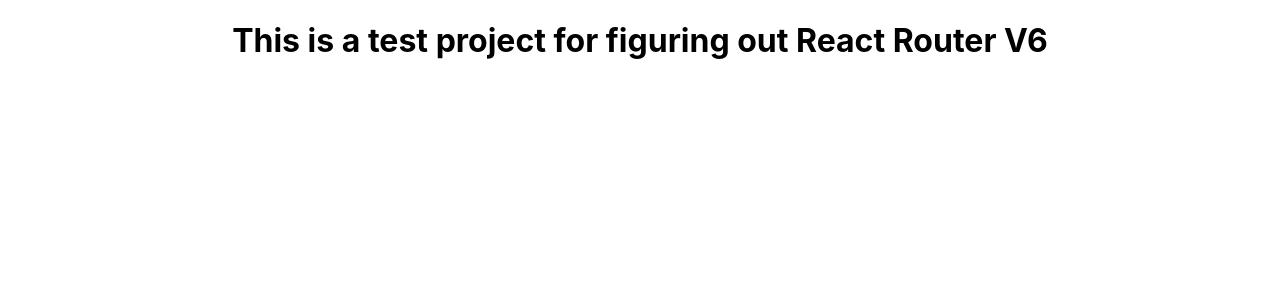
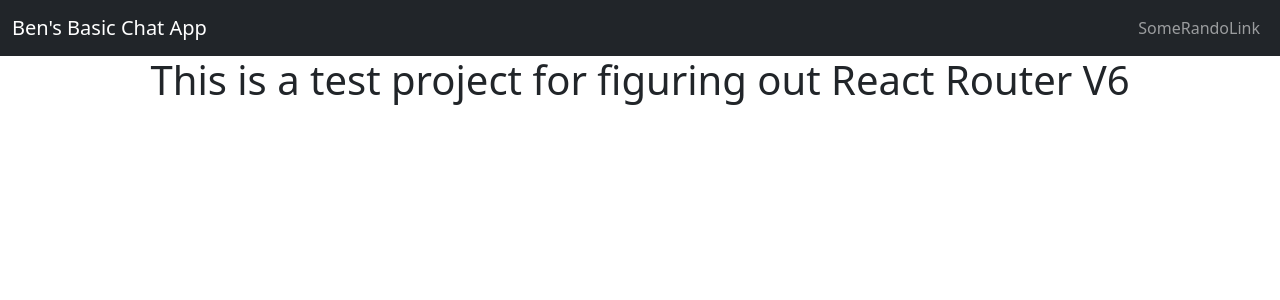
Before and after one commit to bendecruz745/TestingReactRouterDomV6, a React (Create React App) app: page / in a window 1280 px wide. Shown: the top 300 px of the page. Built offline with nearby package versions, Linux system fonts and the light colour scheme.

Commit message:
added navbar

```diff
--- a/src/App.js
+++ b/src/App.js
@@ -1,9 +1,12 @@
-import logo from "./logo.svg";
+import "bootstrap/dist/css/bootstrap.min.css";
+import "bootstrap/dist/js/bootstrap.min.js";
 import "./App.css";
+import NavBar from "./components/NavBar";
 
 function App() {
   return (
     <div className="App">
+      <NavBar />
       <h1>This is a test project for figuring out React Router V6</h1>
     </div>
   );
--- a/src/components/NavBar.js
+++ b/src/components/NavBar.js
@@ -2,13 +2,9 @@
 import { useState } from "react";
 import { Container, Navbar, Nav } from "react-bootstrap";
 import { Link } from "react-router-dom";
-import store from "../store";
-import { useSelector } from "react-redux";
 
 function NavBar() {
   const [expanded, setExpanded] = useState(false);
-  const username = useSelector((state) => state.loginReducer.username);
-  const loggedIn = useSelector((state) => state.loginReducer.isLoggedIn);
 
   return (
     <Navbar expanded={expanded} bg="dark" variant="dark" expand="lg">
@@ -26,23 +22,13 @@
         />
         <Navbar.Collapse id="navbarScroll" className="justify-content-end">
           <Nav navbarScroll>
-            {loggedIn ? (
             <Link
               to="BasicChatApp/Profile"
               className="nav-link"
               onClick={() => setExpanded(false)}
             >
-                {username}
+              SomeRandoLink
             </Link>
-            ) : (
-              <Link
-                to="BasicChatApp/Login"
-                className="nav-link "
-                onClick={() => setExpanded(false)}
-              >
-                Login
-              </Link>
-            )}
           </Nav>
         </Navbar.Collapse>
       </Container>
```
Lines whose indentation alone changed are shown as unchanged.
